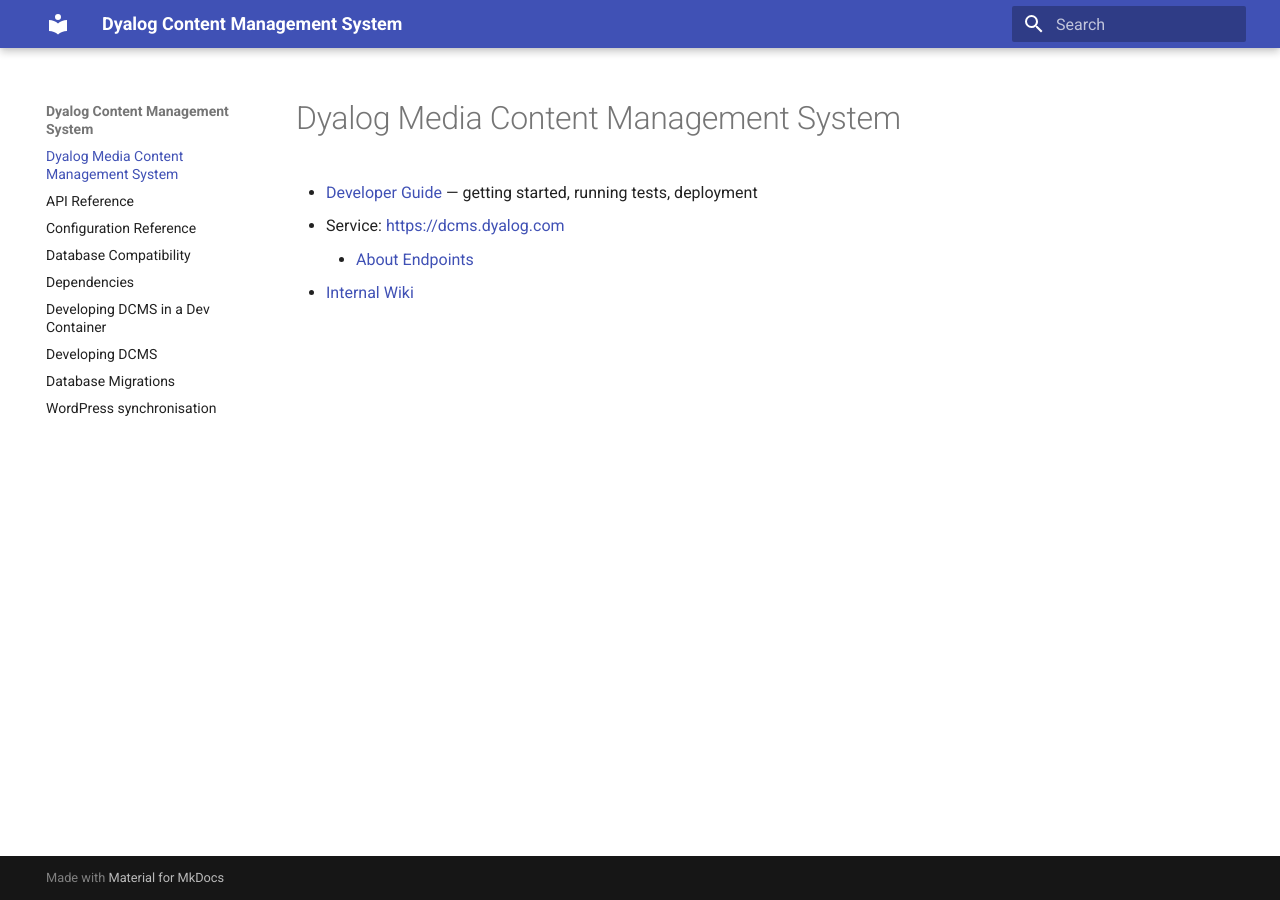
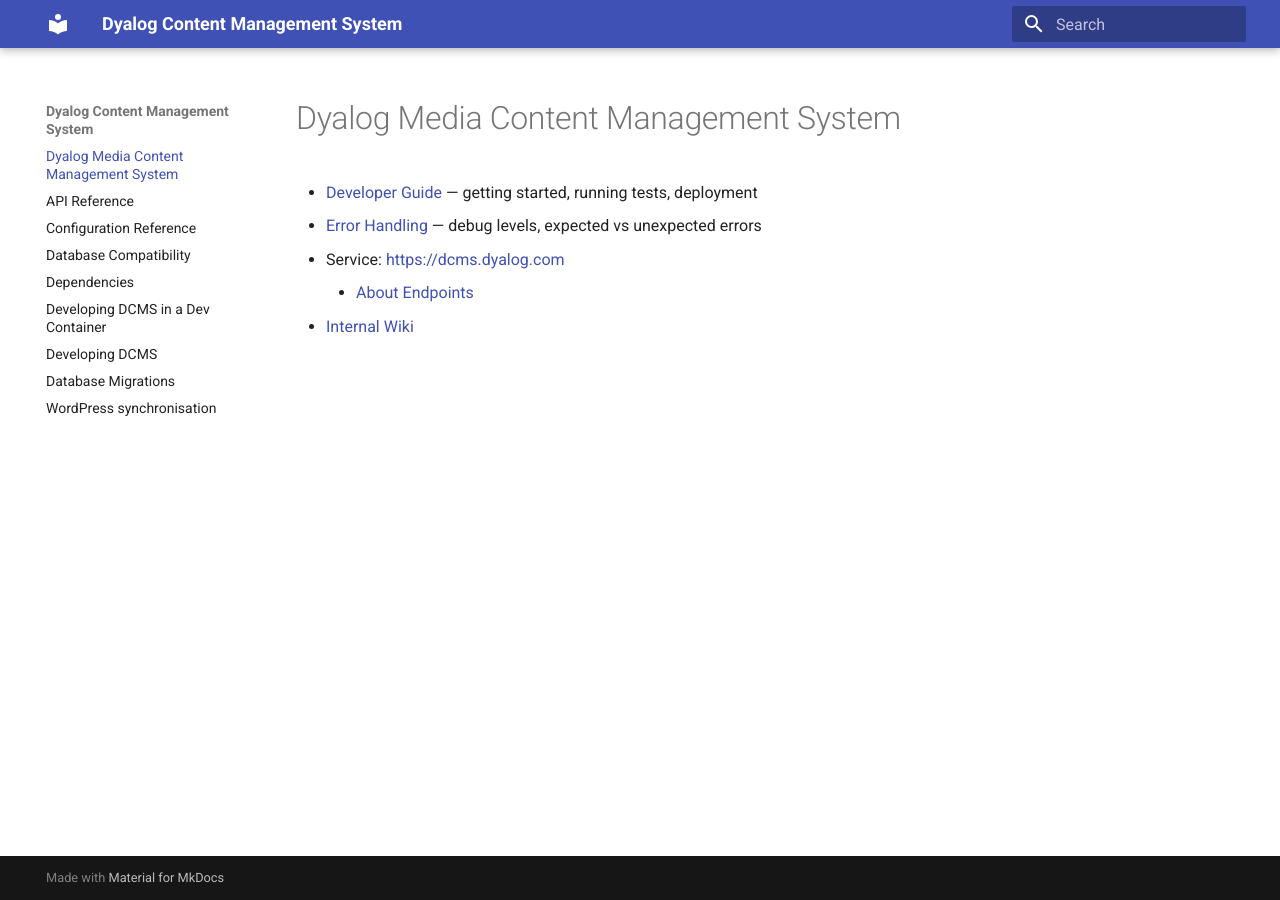
Before and after one commit to Dyalog/DCMS, an MkDocs documentation site: the page built from docs/README.md, in a window 1280 px wide. Built offline with MkDocs 1.6.1 and Material for MkDocs 9.7.7, drawn with Linux system fonts in a browser that asks for light colours.

```diff
--- a/docs/README.md
+++ b/docs/README.md
@@ -1,6 +1,7 @@
 # Dyalog Media Content Management System
 
 - [Developer Guide](./dev.md) — getting started, running tests, deployment
+- [Error Handling](./error-handling.md) — debug levels, expected vs unexpected errors
 - Service: [https://dcms.dyalog.com](https://dcms.dyalog.com)
 	- [About Endpoints](./api.md)
 - [Internal Wiki](http://wiki.dyalog.bramley/index.php/Dyalog_Media_CMS)
```
Also changed, not shown: 7 other files.
